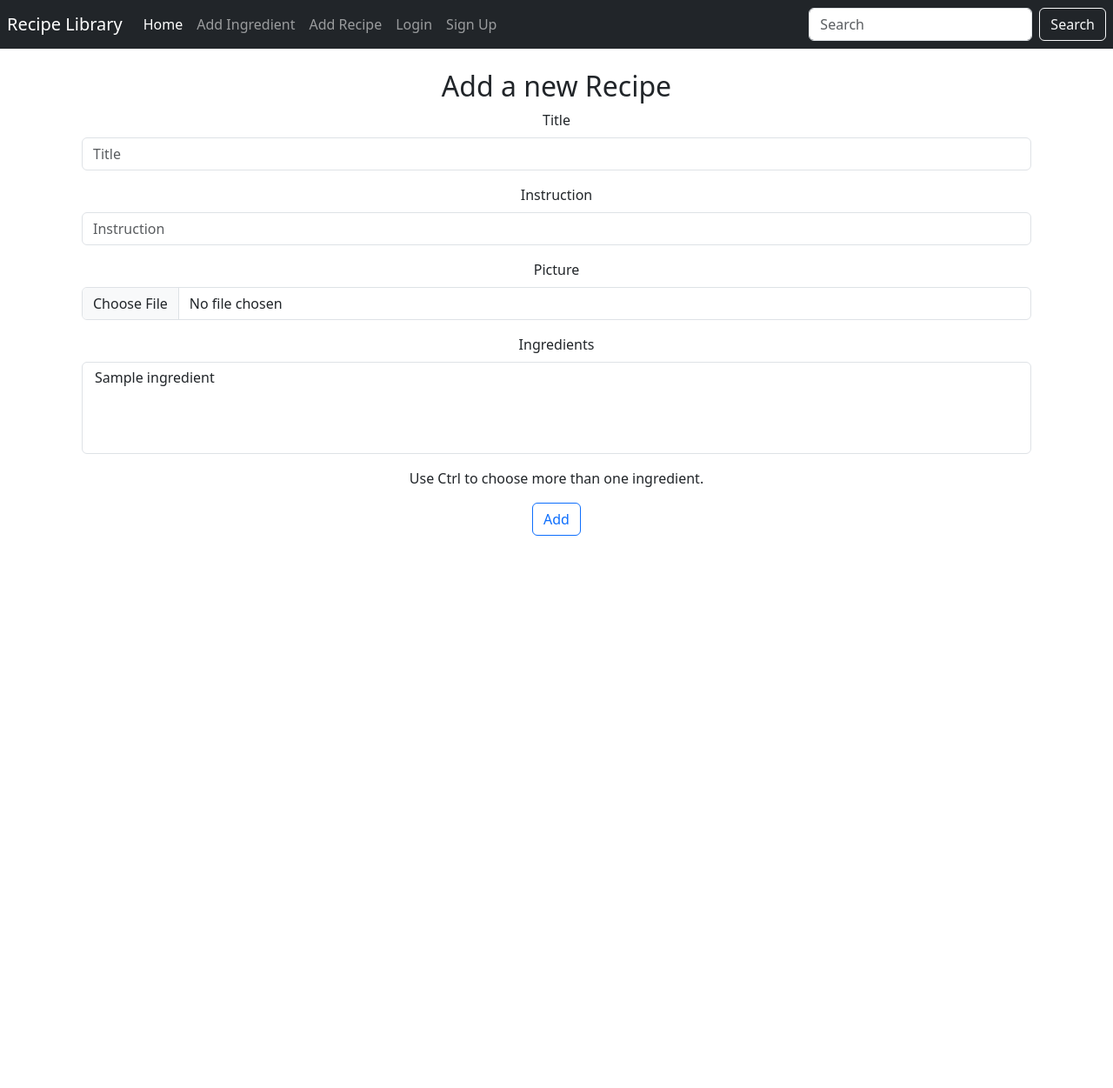
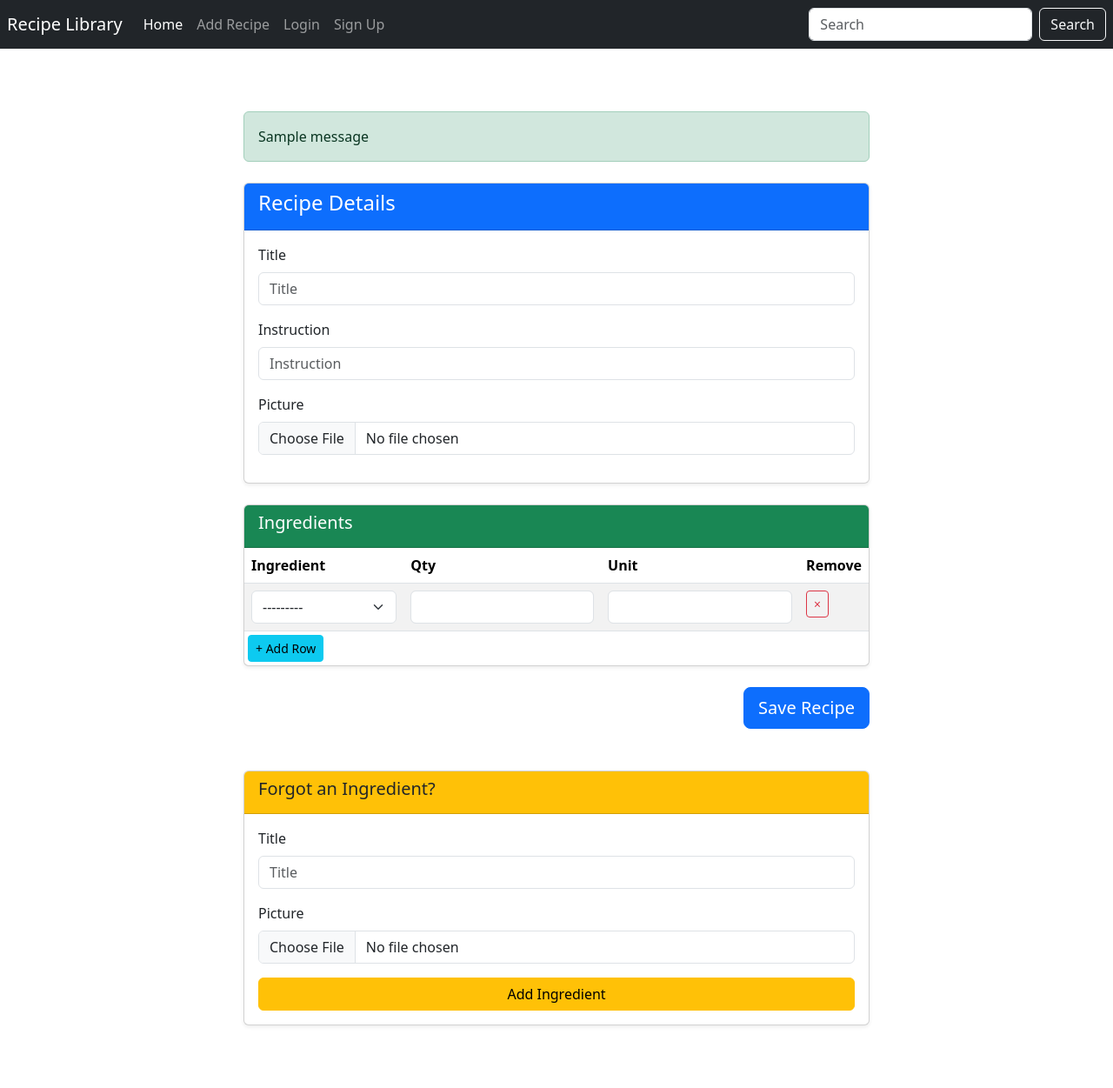
Before and after one commit to AsHkAn-Django/recipe-food, a Django app: page /add_recipe/ in a window 1280 px wide. Shown: the whole page at 87% size. Before the commit the page ends 616 px from the top, so only its background shows below. Run offline with Django 5.2, Linux system fonts and the light colour scheme; tables that the repository leaves empty hold one stand-in row (values such as "Sample post"); one stand-in notice (Sample message) is shown; some libraries are stand-ins or nearby versions.

Commit message:
add new forms and a better way to add a recipe

```diff
--- a/myApp/forms.py
+++ b/myApp/forms.py
@@ -1,17 +1,55 @@
 from django import forms
-from .models import Ingredient, Recipe, Rating
+from .models import Ingredient, Recipe, Rating, RecipeIngredient
+from django.forms import inlineformset_factory
+from django.forms.models import BaseInlineFormSet
+
+
+
+class RecipeIngredientBaseFormSet(BaseInlineFormSet):
+    def __init__(self, *args, **kwargs):
+        super().__init__(*args, **kwargs)
+        for form in self.forms:
+            form.empty_permitted = True
 
 
 class IngredientForm(forms.ModelForm):
     class Meta:
         model = Ingredient
-        fields = "__all__"
+        fields = ['title', 'picture']
+        widgets = {
+            'title': forms.TextInput(attrs={'class': 'form-control'}),
+            'picture': forms.ClearableFileInput(attrs={'class': 'form-control'}),
+        }
 
 
 class RecipeForm(forms.ModelForm):
     class Meta:
         model = Recipe
-        fields = "__all__"
+        fields = ['title', 'instruction', 'picture']
+
+
+class RecipeIngredientForm(forms.ModelForm):
+
+    class Meta:
+        model = RecipeIngredient
+        fields = ['ingredient', 'quantity', 'unit', 'order']
+        widgets = {
+            'ingredient': forms.Select(attrs={'class': 'form-select'}),
+            'quantity': forms.NumberInput(attrs={'class': 'form-control'}),
+            'unit': forms.TextInput(attrs={'class': 'form-control'}),
+            'order': forms.NumberInput(attrs={'class': 'form-control'}),
+        }
+
+
+RecipeIngredientFormSet = inlineformset_factory(
+    Recipe,
+    RecipeIngredient,
+    form=RecipeIngredientForm,
+    formset=RecipeIngredientBaseFormSet,
+    fields=['ingredient', 'quantity', 'unit'],
+    extra=1,
+    can_delete=True,
+)
 
 
 class RatingForm(forms.ModelForm):
--- a/myApp/templates/base.html
+++ b/myApp/templates/base.html
@@ -17,9 +17,6 @@
             <ul class="navbar-nav me-auto mb-2 mb-lg-0">
                 <li class="nav-item">
                     <a class="nav-link active" href="{% url 'myApp:home' %}" aria-current="page">Home</a>
-                </li>
-                <li class="nav-item">
-                    <a class="nav-link" href="{% url 'myApp:add_ingredient' %}">Add Ingredient</a>
                 </li>
                 <li class="nav-item">
                     <a class="nav-link" href="{% url 'myApp:add_recipe' %}">Add Recipe</a>
--- a/myApp/templates/myApp/add_recipe.html
+++ b/myApp/templates/myApp/add_recipe.html
@@ -2,13 +2,110 @@
 {% load django_bootstrap5 %}
 
 {% block content %}
-    <div class="container text-center">
-        <h2>Add a new Recipe</h2>
-        <form action="" method="post" enctype="multipart/form-data">
+<div class="container py-5">
+  <div class="row justify-content-center">
+    <div class="col-lg-8">
+      {% if messages %}
+      <div class="mb-4">
+        {% for msg in messages %}
+        <div class="alert alert-{{ msg.tags }}">{{ msg }}</div>
+        {% endfor %}
+      </div>
+      {% endif %}
+
+      <!-- Recipe Details -->
+      <div class="card mb-4 shadow-sm">
+        <div class="card-header bg-primary text-white"><h4>Recipe Details</h4></div>
+        <div class="card-body">
+          <form id="recipe-form" method="post" enctype="multipart/form-data">
             {% csrf_token %}
-            {% bootstrap_form form %}
-            <p>Use Ctrl to choose more than one ingredient.</p>
-            <button type="submit" class="btn btn-outline-primary">Add</button>
-        </form>
+            {{ recipe_form.management_form }}
+            {% bootstrap_form recipe_form layout='vertical' %}
+        </div>
+      </div>
+
+      <!-- Ingredients Section -->
+      <div class="card mb-4 shadow-sm">
+        <div class="card-header bg-success text-white d-flex justify-content-between align-items-center">
+          <h5>Ingredients</h5>
+        </div>
+        <div class="card-body p-0">
+          {{ formset.management_form }}
+          <table class="table table-striped mb-0" id="ingredient-table">
+            <thead class="thead-light">
+              <tr><th>Ingredient</th><th>Qty</th><th>Unit</th><th>Remove</th></tr>
+            </thead>
+            <tbody>
+              {% for f in formset.forms %}
+              <tr>
+                <td>{{ f.ingredient }}</td>
+                <td>{{ f.quantity }}</td>
+                <td>{{ f.unit }}</td>
+                <td><button type="button" class="btn btn-outline-danger btn-sm remove-row">×</button></td>
+              </tr>
+              {% endfor %}
+            </tbody>
+          </table>
+          <button type="button" id="add-row" class="btn btn-info m-1 btn-sm">+ Add Row</button>
+        </div>
+      </div>
+
+      <!-- Save Button -->
+      <div class="text-end mb-5">
+        <button type="submit" name="submit_recipe" class="btn btn-primary btn-lg">Save Recipe</button>
+      </div>
+      </form>
+
+      <!-- Inline New Ingredient -->
+      <div class="card shadow-sm">
+        <div class="card-header bg-warning text-dark"><h5>Forgot an Ingredient?</h5></div>
+        <div class="card-body">
+          <form id="new-ingredient-form" enctype="multipart/form-data">
+            {% csrf_token %}
+            {{ ingredient_form.management_form }}
+            {% bootstrap_form ingredient_form layout='vertical' %}
+            <div class="d-grid">
+              <button type="submit" class="btn btn-warning">Add Ingredient</button>
+            </div>
+          </form>
+        </div>
+      </div>
     </div>
+  </div>
+</div>
+
+<script>
+// AJAX add ingredient without losing recipe data
+const newForm = document.getElementById('new-ingredient-form');
+newForm.addEventListener('submit', async e => {
+  e.preventDefault();
+  const fd = new FormData(newForm);
+  const res = await fetch("{% url 'myApp:ajax_create_ingredient' %}", {
+    method: 'POST', headers: {'X-Requested-With':'XMLHttpRequest'}, body: fd
+  });
+  const data = await res.json();
+  if (data.success) {
+    document.querySelectorAll('select[name$="-ingredient"]').forEach(sel => {
+      sel.add(new Option(data.title,data.id));
+    });
+    newForm.reset();
+    alert('Added!');
+  } else alert('Error: '+JSON.stringify(data.errors));
+});
+
+// Dynamic formset rows
+const tbody = document.getElementById('ingredient-table').querySelector('tbody');
+const total = document.getElementById('id_ingredients-TOTAL_FORMS');
+document.getElementById('add-row').onclick = () => {
+  const idx = parseInt(total.value);
+  const row = tbody.querySelector('tr').cloneNode(true);
+  row.querySelectorAll('input,select').forEach(el=>{
+    const name=el.name.replace(/-\d+-/, `-${idx}-`);
+    el.name=name; el.id='id_'+name;
+    if(!['checkbox','radio'].includes(el.type)) el.value=''; else el.checked=false;
+  });
+  tbody.append(row); total.value=idx+1;
+};
+tbody.onclick = e=> e.target.matches('.remove-row') && e.target.closest('tr').remove();
+</script>
 {% endblock content %}
--- a/myApp/urls.py
+++ b/myApp/urls.py
@@ -9,8 +9,8 @@ urlpatterns = [
     path('recipe_detail/<int:pk>/', views.RecipeDetailView.as_view(), name='recipe_detail'),
     path('rating_form/<int:pk>/', views.RatingFormView.as_view(), name='rating_form'),
     path('filter_list/', views.FilterListView.as_view(), name='filter_list'),
-    path('add_ingredient/', views.AddIngredientView.as_view(), name='add_ingredient'),
-    path('add_recipe/', views.AddRecipeView.as_view(), name='add_recipe'),
+    path('add_recipe/', views.add_recipe, name='add_recipe'),
+    path('ajax/create-ingredient/', views.add_recipe, name='ajax_create_ingredient'),
     path('', views.IndexView.as_view(), name='home'),
 ]
 
--- a/myApp/views.py
+++ b/myApp/views.py
@@ -1,11 +1,14 @@
 from django.urls import reverse_lazy
-from django.shortcuts import get_object_or_404
+from django.shortcuts import get_object_or_404, redirect, render
 from django.views import generic
-from .models import Ingredient, Recipe, Rating
-from .forms import IngredientForm, RecipeForm, RatingForm
 from django.contrib import messages
 from django.contrib.auth.mixins import LoginRequiredMixin
 from django.db.models import Q
+from django.http import JsonResponse
+
+from .models import Recipe, Rating, RecipeIngredient
+from .forms import IngredientForm, RecipeForm, RatingForm, RecipeIngredientFormSet
+
 
 
 class IndexView(generic.ListView):
@@ -20,28 +23,37 @@ class RecipeDetailView(generic.DetailView):
     context_object_name = 'recipe'
 
 
-class AddIngredientView(generic.CreateView):
-    model = Ingredient
-    form_class = IngredientForm
-    template_name = "myApp/add_ingredient.html"
-    success_url = reverse_lazy('myApp:add_ingredient')
+def add_recipe(request):
+    recipe_form = RecipeForm(request.POST or None, request.FILES or None, prefix='recipe')
+    formset = RecipeIngredientFormSet(request.POST or None, prefix='ingredients', queryset=RecipeIngredient.objects.none())
+    ingredient_form = IngredientForm(request.POST or None, request.FILES or None, prefix='new_ing')
 
-    def form_valid(self, form):
-        # If the form was valid show the user a success message.
-        messages.success(self.request, 'The ingredient has been added successfully.')
-        return super().form_valid(form)
+    # AJAX handler: add ingredient inline without losing form data
+    if request.method == 'POST' and request.headers.get('x-requested-with') == 'XMLHttpRequest':
+        if ingredient_form.is_valid():
+            ing = ingredient_form.save()
+            return JsonResponse({'success': True, 'id': ing.id, 'title': ing.title})
+        return JsonResponse({'success': False, 'errors': ingredient_form.errors}, status=400)
 
+    if request.method == 'POST':
+        # Recipe + ingredients submission
+        if 'submit_recipe' in request.POST:
+            if recipe_form.is_valid() and formset.is_valid():
+                recipe = recipe_form.save()
+                instances = formset.save(commit=False)
+                for idx, inst in enumerate(instances):
+                    inst.recipe = recipe
+                    inst.order = idx + 1  # auto-order
+                    inst.save()
+                messages.success(request, 'Recipe saved successfully!')
+                return redirect('myApp:home')
+        # fall through to render errors
 
-class AddRecipeView(generic.CreateView):
-    model = Recipe
-    form_class = RecipeForm
-    template_name = "myApp/add_recipe.html"
-    success_url = reverse_lazy('myApp:home')
-
-    def form_valid(self, form):
-        # If the form was valid show the user a success message.
-        messages.success(self.request, 'The recipe has been added successfully.')
-        return super().form_valid(form)
+    return render(request, 'myApp/add_recipe.html', {
+        'recipe_form': recipe_form,
+        'formset': formset,
+        'ingredient_form': ingredient_form,
+    })
 
 
 class FilterListView(generic.ListView):
```
